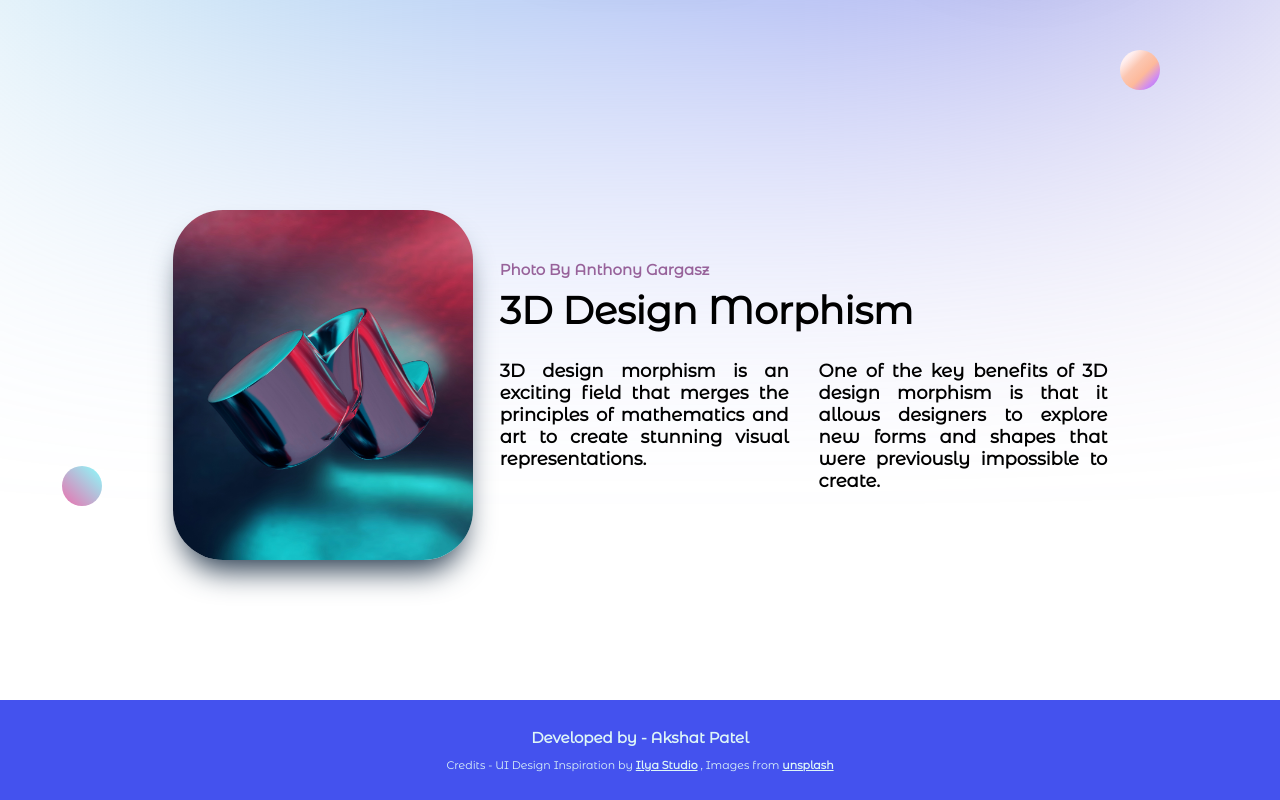
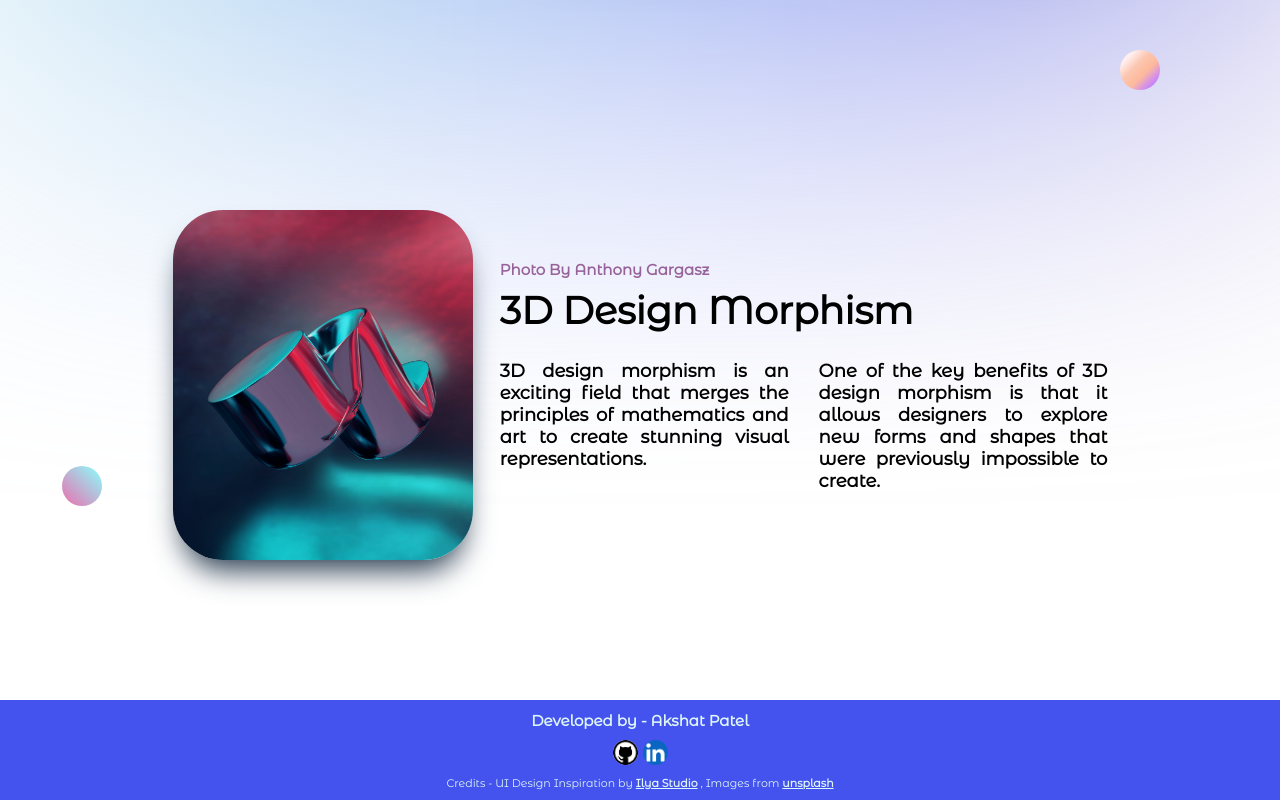
Before and after one commit to akshat-patel28/vectorverse, a plain HTML site: page index.html in a window 1280 px wide. Shown: the part 696-1496 px from the top of the page. Drawn offline with Linux system fonts and the light colour scheme.

Commit message:
- github and linkedin icons and linke added in footer

```diff
--- a/assets/css/footer.css
+++ b/assets/css/footer.css
@@ -26,3 +26,13 @@
   font-weight: 800;
   color: var(--purple);
 }
+.footer-logos {
+  gap: 5px;
+  margin-top: 10px;
+}
+.footer-logo-container {
+  width: 25px;
+  height: 25px;
+  border-radius: 15px;
+  overflow: hidden;
+}
--- a/index.html
+++ b/index.html
@@ -135,6 +135,31 @@
       class="footer w-100 position-relative d-flex justify-content-center align-items-center">
       <div class="container">
         <h4 class="footer-title-text text-md">Developed by - Akshat Patel</h4>
+        <div
+          class="d-flex justify-content-center align-items-center footer-logos">
+          <div class="footer-logo-container">
+            <a
+              target="_blank"
+              href="https://github.com/akshat-patel28"
+              class="w-100 h-100">
+              <img
+                src="./assets/images/githubLogo.png"
+                alt="github"
+                class="w-100 h-100" />
+            </a>
+          </div>
+          <div class="footer-logo-container">
+            <a
+              target="_blank"
+              href="https://www.linkedin.com/in/akshat-patel-835b88216/"
+              class="w-100 h-100">
+              <img
+                src="./assets/images/linkedInLogo.png"
+                alt="linkedIn"
+                class="w-100 h-100" />
+            </a>
+          </div>
+        </div>
         <p class="footer-text">
           Credits - UI Design Inspiration by
           <a
```
Also changed, not shown: assets/images/githubLogo.png (added), assets/images/linkedInLogo.png (added).
